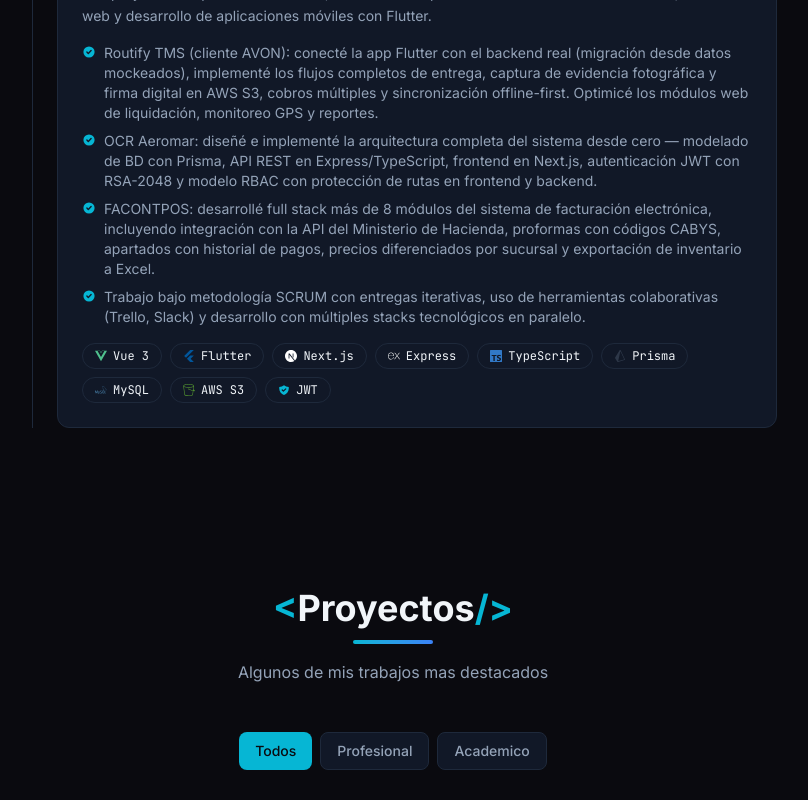
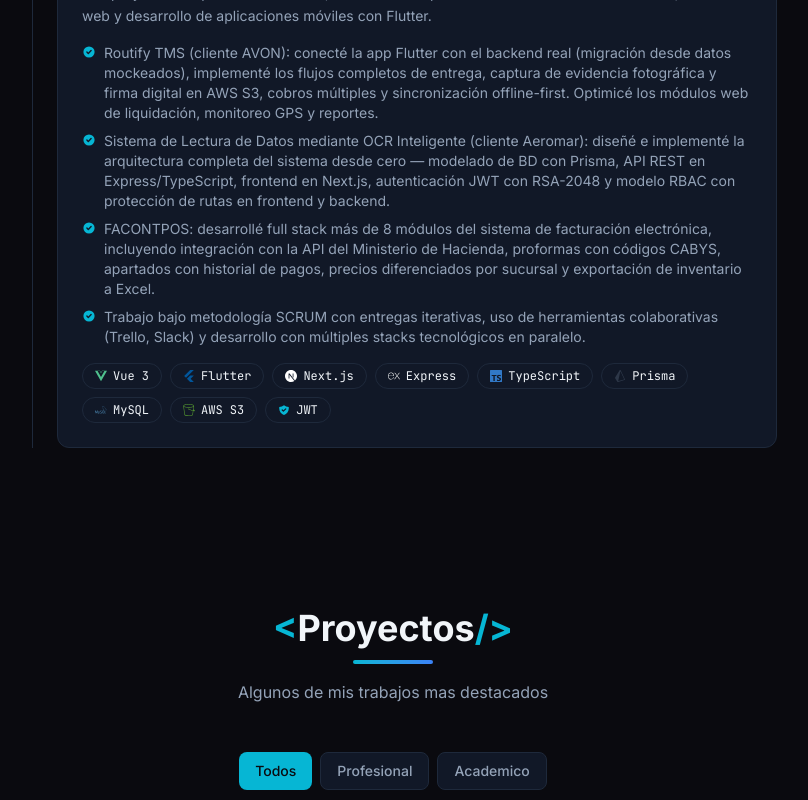
Before and after one commit to JesnerMM/portafolio, a Next.js app: page / in a window 1280 px wide. Shown: the part 1800-2600 px from the top of the page, without its empty margins (247-1055 px from the left). Built offline with nearby package versions, Linux system fonts and the light colour scheme.

Commit message:
Cambios minimos

```diff
--- a/src/data/experience.ts
+++ b/src/data/experience.ts
@@ -20,7 +20,7 @@
       "Pasantía profesional en CyberPro CR, empresa costarricense de desarrollo de software. Trabajé en tres proyectos empresariales activos, asumiendo responsabilidades full stack en backend, frontend web y desarrollo de aplicaciones móviles con Flutter.",
     achievements: [
       "Routify TMS (cliente AVON): conecté la app Flutter con el backend real (migración desde datos mockeados), implementé los flujos completos de entrega, captura de evidencia fotográfica y firma digital en AWS S3, cobros múltiples y sincronización offline-first. Optimicé los módulos web de liquidación, monitoreo GPS y reportes.",
-      "OCR Aeromar: diseñé e implementé la arquitectura completa del sistema desde cero — modelado de BD con Prisma, API REST en Express/TypeScript, frontend en Next.js, autenticación JWT con RSA-2048 y modelo RBAC con protección de rutas en frontend y backend.",
+      "Sistema de Lectura de Datos mediante OCR Inteligente (cliente Aeromar): diseñé e implementé la arquitectura completa del sistema desde cero — modelado de BD con Prisma, API REST en Express/TypeScript, frontend en Next.js, autenticación JWT con RSA-2048 y modelo RBAC con protección de rutas en frontend y backend.",
       "FACONTPOS: desarrollé full stack más de 8 módulos del sistema de facturación electrónica, incluyendo integración con la API del Ministerio de Hacienda, proformas con códigos CABYS, apartados con historial de pagos, precios diferenciados por sucursal y exportación de inventario a Excel.",
       "Trabajo bajo metodología SCRUM con entregas iterativas, uso de herramientas colaborativas (Trello, Slack) y desarrollo con múltiples stacks tecnológicos en paralelo.",
     ],
--- a/src/data/projects.ts
+++ b/src/data/projects.ts
@@ -138,7 +138,7 @@
   },
   {
     id: "ocr-aeromar",
-    title: "OCR Aeromar",
+    title: "Sistema de Lectura de Datos mediante OCR Inteligente",
     shortDescription:
       "Plataforma de digitalización documental desarrollada desde cero para Aeromar, con interfaz web completa, autenticación RSA-JWT y control de acceso por roles.",
     fullDescription:
```
Also changed, not shown: 1 other file (tests, documents, lock files or other folders).
